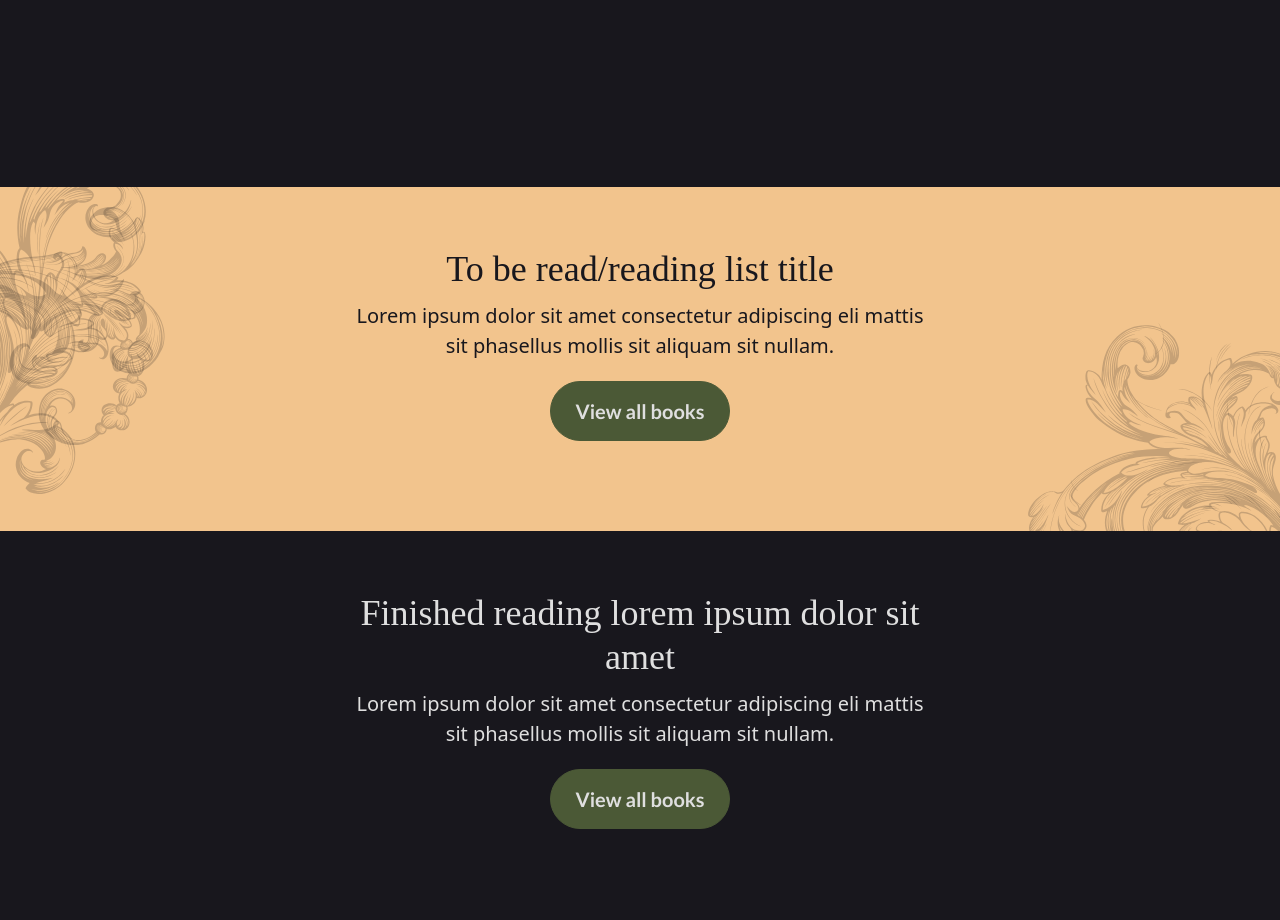
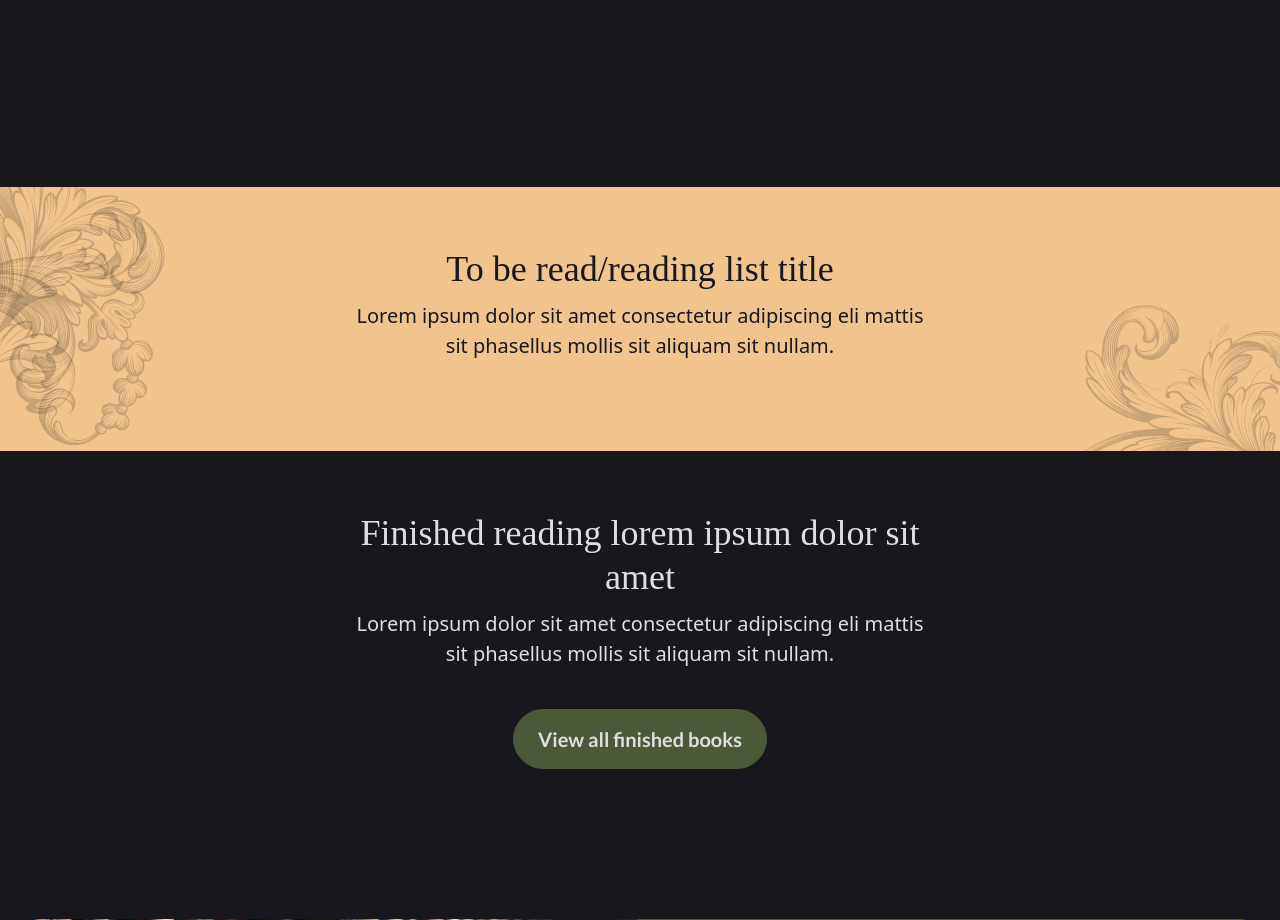
Before and after one commit to jordancrouch/read-between-the-vines, a Django app: page /books/ in a window 1280 px wide. Shown: the part 1396-2316 px from the top of the page. Run offline with Django 4.2, Linux system fonts and the light colour scheme; data that the repository does not hold is empty; some libraries are stand-ins or nearby versions; some web fonts are replaced.

Commit message:
Feat: add additional book listing functionality

```diff
--- a/books/templates/books/index.html
+++ b/books/templates/books/index.html
@@ -25,7 +25,7 @@
             </div>
         </div>
     </section>
-    <!-- End home hero -->
+    <!-- End books hero -->
     {% include "includes/currently_reading_section.html" %}
     {% include "includes/to_be_read_section.html" %}
     {% include "includes/finished_reading_section.html" %}
--- a/books/urls.py
+++ b/books/urls.py
@@ -5,4 +5,5 @@ from . import views
 urlpatterns = [
     path("", views.BooksList.as_view(), name="books"),
     path("archive/", views.BooksArciveList.as_view(), name="books_archive"),
+    path("<slug:slug>/", views.BookDetail.as_view(), name="book_detail"),
 ]
--- a/books/utils.py
+++ b/books/utils.py
@@ -1,8 +1,8 @@
 from .models import Books
 
 
-def get_published_books(category=None):
+def get_published_books(category=None, limit=3):
     queryset = Books.objects.filter(status=1).order_by("-created_on")
     if category:
         queryset = queryset.filter(category__iexact=category)
-    return queryset
+    return queryset[:limit] if limit else queryset
--- a/books/views.py
+++ b/books/views.py
@@ -1,20 +1,20 @@
 # from django.shortcuts import render
+from django.shortcuts import get_object_or_404, render
 from django.views import generic
 
-# from .models import Books
+from .models import Books
 from .utils import get_published_books
 
 
 # Create your views here.
 class BooksList(generic.ListView):
-    # queryset = Books.objects.filter(status=1).order_by("-created_on")
     queryset = get_published_books()
     template_name = "books/index.html"
-    paginate_by = 6
 
     def get_context_data(self, **kwargs):
         context = super().get_context_data(**kwargs)
 
+        context["page_title"] = "Books"
         context["currently_reading_books"] = get_published_books(category="CR")
         context["to_be_read_books"] = get_published_books(category="TBR")
         context["finished_reading_books"] = get_published_books(category="FR")
@@ -23,7 +23,8 @@ class BooksList(generic.ListView):
 
 
 class BooksArciveList(generic.ListView):
-    queryset = get_published_books(category="FR")
+    # queryset = Books.objects.filter(status=1).order_by("-created_on")
+    queryset = get_published_books(category="FR", limit=None)
     template_name = "books/archive.html"
     context_object_name = "books_archive"
     paginate_by = 6
@@ -31,4 +32,19 @@ class BooksArciveList(generic.ListView):
     def get_context_data(self, **kwargs):
         context = super().get_context_data(**kwargs)
 
+        context["page_title"] = "Books Archive"
+
         return context
+
+
+class BookDetail(generic.DetailView):
+    model = Books
+    template_name = "books/book_detail.html"
+    context_object_name = "book"
+
+    def get_queryset(self):
+        return Books.objects.filter(status=1)
+
+    def get_object(self, queryset=None):
+        queryset = self.get_queryset()
+        return get_object_or_404(queryset, slug=self.kwargs.get("slug"))
--- a/home/templates/home/index.html
+++ b/home/templates/home/index.html
@@ -14,7 +14,7 @@
                                        muted
                                        playsinline
                                        loop
-                                       preload="none"
+                                       preload="auto"
                                        poster="{% static 'images/home-hero-video-poster.webp' %}"
                                        width="1280"
                                        height="720">
--- a/read_between_the_vines/settings.py
+++ b/read_between_the_vines/settings.py
@@ -30,7 +30,7 @@ TEMPLATES_DIR = os.path.join(BASE_DIR, "templates")
 SECRET_KEY = os.environ.get("SECRET_KEY")
 
 # SECURITY WARNING: don't run with debug turned on in production!
-DEBUG = False
+DEBUG = True
 
 ALLOWED_HOSTS = ["127.0.0.1", ".herokuapp.com"]
 
--- a/static/css/style.css
+++ b/static/css/style.css
@@ -105,6 +105,11 @@ h6 {
 /* Links */
 .link-beige {
   color: var(--beige);
+}
+
+.link-beige:hover,
+.link-beige:focus {
+  color: var(--white);
 }
 
 .link-green {
--- a/templates/base.html
+++ b/templates/base.html
@@ -5,7 +5,7 @@
     <head>
         <meta charset="UTF-8" />
         <meta name="viewport" content="width=device-width, initial-scale=1.0" />
-        <title>Home | Read Between the Vines</title>
+        <title>{{ page_title|default:"Home" }} | Read Between the Vines</title>
         <!-- Google Fonts -->
         <link rel="preconnect" href="https://fonts.googleapis.com" />
         <link rel="preconnect" href="https://fonts.gstatic.com" crossorigin />
--- a/templates/includes/currently_reading_section.html
+++ b/templates/includes/currently_reading_section.html
@@ -10,14 +10,14 @@
                 {% else %}
                     <div class="row flex-lg-row-reverse g-4">
                     {% endif %}
-                    <div class="col-12 col-lg-6 pe-lg-4 d-flex justify-content-stretch">
+                    <div class="col-12 col-lg-6 pe-lg-4 pt-lg-3 mt-lg-0 d-flex justify-content-stretch">
                         <div class="book-content-container d-flex flex-column justify-content-lg-center align-items-lg-start">
                             <h2 class="text-center text-lg-start">Currently reading: {{ book.title }}</h2>
                             <p class="text-center text-lg-start">{{ book.excerpt }}</p>
-                            <button type="button" class="btn btn-primary">Go to book</button>
+                            <a href="{% url 'book_detail' book.slug %}" class="btn btn-primary">Go to book</a>
                         </div>
                     </div>
-                    <div class="col-12 col-lg-6 ps-lg-4 d-flex justify-content-center">
+                    <div class="col-12 col-lg-6 ps-lg-4 pt-lg-3 mt-lg-0 d-flex justify-content-center">
                         {% if "placeholder" in book.featured_image.url %}
                             <img src="{% static "images/book-placeholder.png" %}"
                                  alt="Book Placeholder Image"
--- a/templates/includes/finished_reading_section.html
+++ b/templates/includes/finished_reading_section.html
@@ -8,9 +8,9 @@
                 Lorem ipsum dolor sit amet consectetur adipiscing eli mattis sit
                 phasellus mollis sit aliquam sit nullam.
             </p>
+            <a href="{% url 'books_archive' %}" class="btn btn-secondary mt-3">View all finished books</a>
         </div>
-        <button type="button" class="btn btn-secondary">View all books</button>
-        <div class="row g-4 mt-4">
+        <div class="row g-4 mt-4 justify-content-center">
             {% for book in finished_reading_books %}
                 <div class="col-12 col-lg-4">
                     {% if "placeholder" in book.featured_image.url %}
@@ -24,7 +24,7 @@
                     {% endif %}
                     <h3 class="text-center">{{ book.title }}</h3>
                     <p class="text-center">{{ book.excerpt }}</p>
-                    <a href="" class="read-more link-green">Read more</a>
+                    <a href="{% url 'book_detail' book.slug %}" class="read-more link-beige">Read more</a>
                 </div>
             {% empty %}
             {% endfor %}
--- a/templates/includes/to_be_read_section.html
+++ b/templates/includes/to_be_read_section.html
@@ -10,9 +10,11 @@
                 Lorem ipsum dolor sit amet consectetur adipiscing eli mattis sit
                 phasellus mollis sit aliquam sit nullam.
             </p>
-            <button type="button" class="btn btn-secondary">View all books</button>
+            {% if request.resolver_match.url_name != 'books' %}
+                <a href="{% url 'books_archive' %}" class="btn btn-secondary mt-3">View all books</a>
+            {% endif %}
         </div>
-        <div class="row g-4 mt-4">
+        <div class="row g-4 mt-4 justify-content-center">
             {% for book in to_be_read_books %}
                 <div class="col-12 col-lg-4">
                     {% if "placeholder" in book.featured_image.url %}
@@ -26,7 +28,7 @@
                     {% endif %}
                     <h3 class="text-center">{{ book.title }}</h3>
                     <p class="text-center">{{ book.excerpt }}</p>
-                    <a href="" class="read-more link-green">Read more</a>
+                    <a href="{% url 'book_detail' book.slug %}" class="read-more link-green">Read more</a>
                 </div>
             {% empty %}
             {% endfor %}
```
Also changed, not shown: books/templates/books/book_detail.html (added, +29 -0 lines).
